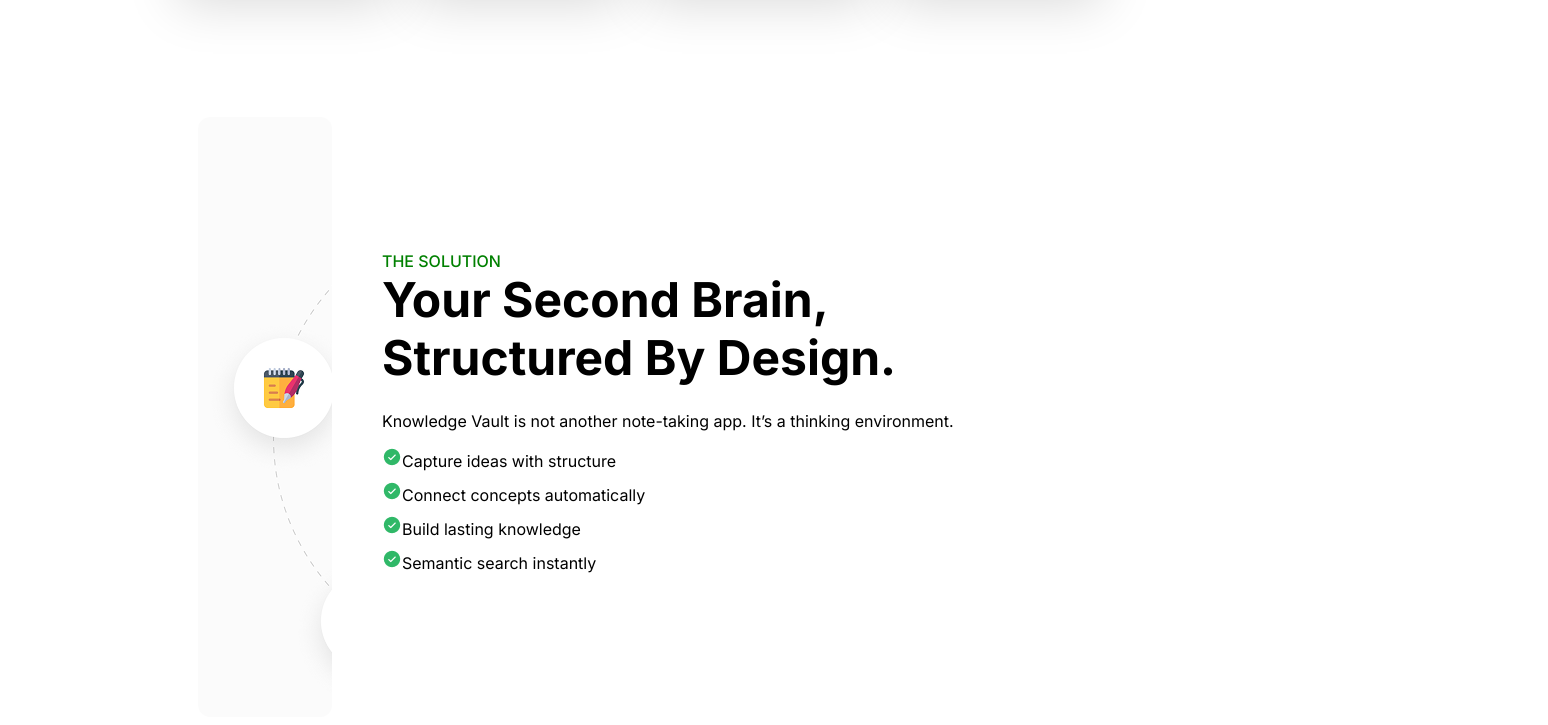
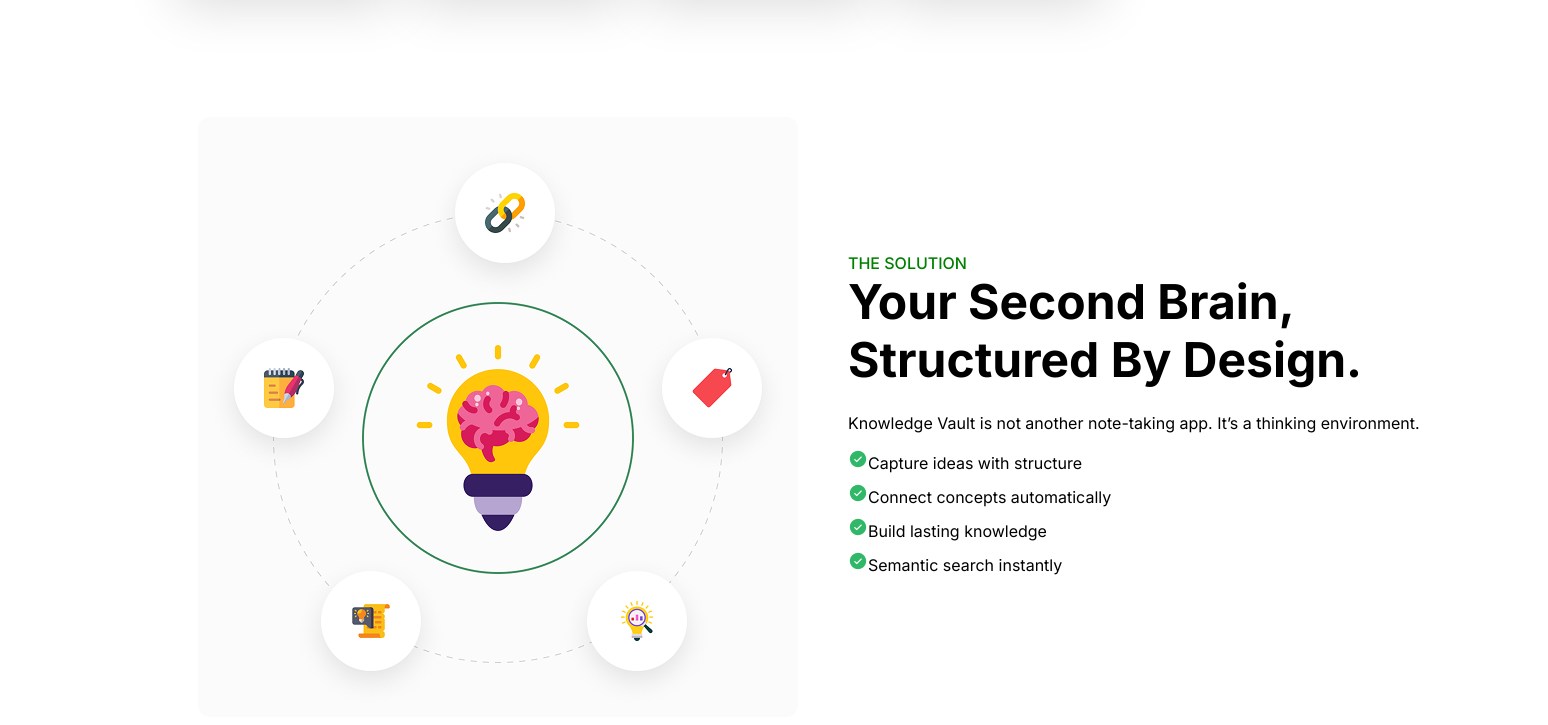
Before and after one commit to kazij317-code/B13-A01-Knowledge-Vault, a plain HTML site: page index.html in a window 1280 px wide. Shown: the part 1298-2023 px from the top of the page, 1548 px wide, since content can reach past the window. Drawn offline with Linux system fonts and the light colour scheme.

Commit message:
Second brain section's mistake is corrected

```diff
--- a/index.html
+++ b/index.html
@@ -92,6 +92,7 @@
     <section class="second-brain">
         <div class="container brain-flex">
             <div class="brain-img">
+                <img src="assets/knowledge.png" alt="brain">
             </div>
             <div class="brain-content">
                 <span class="tag">THE SOLUTION</span>
--- a/style.css
+++ b/style.css
@@ -313,11 +313,10 @@ a:hover {
   padding: 120px;
 }
 
-.brain-img{
-  width: 600px;
-  height: 600px;
-  border-radius: 12px;
-  background: url("assets/knowledge.png");
+.second-brain .brain-img img{
+    width: 600px;
+    height: 600px;
+    verticle-align: middle;
 }
 
 .brain-flex {
```
